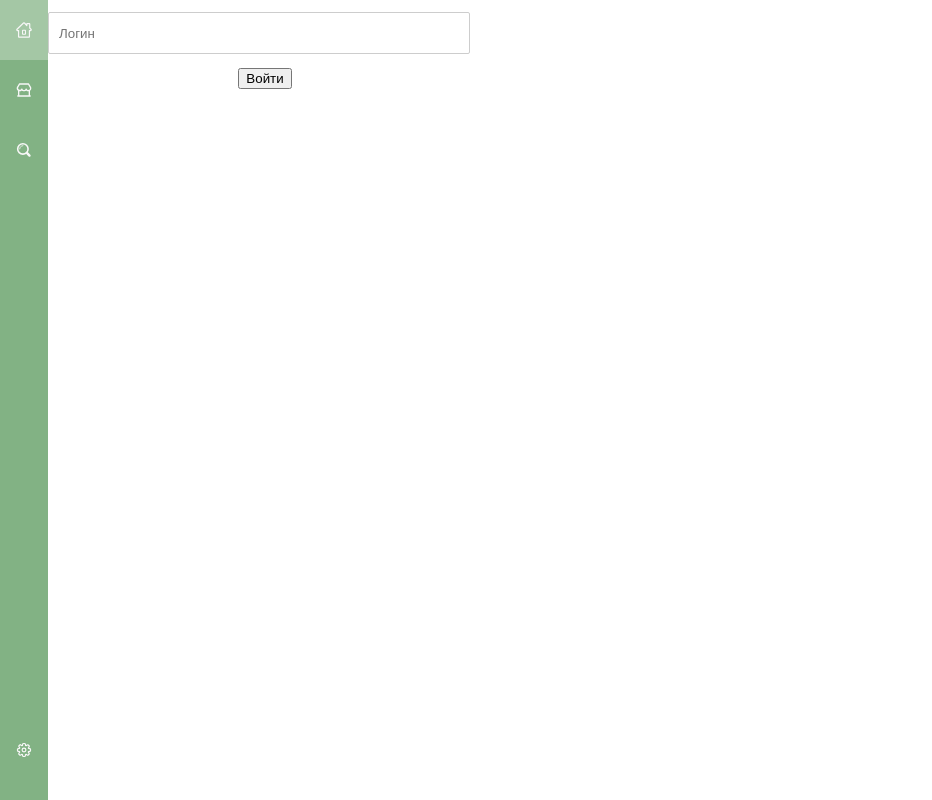
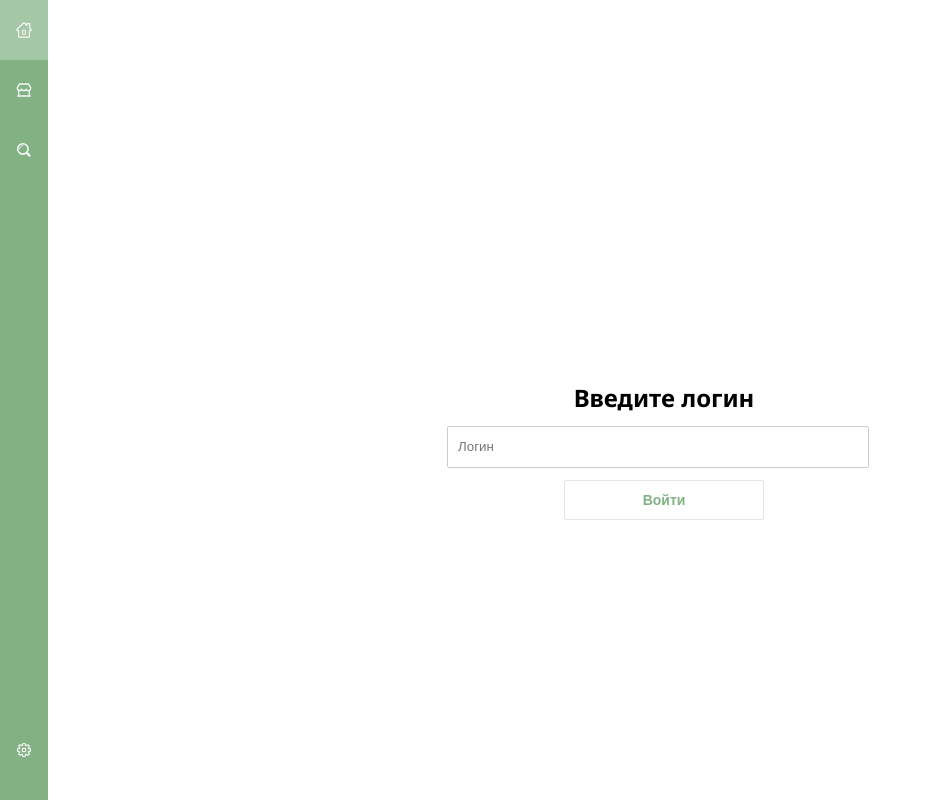
Before and after one commit to stolpegina/funeral-manager, a React (Create React App) app: page / in a window 1280 px wide. Shown: the top 800 px of the page, without its empty margins (0-932 px from the left). Built offline with nearby package versions, Linux system fonts and the light colour scheme.

Commit message:
Added styles for sign-in page, added condition for display pages, fixed Exit button

```diff
--- a/src/App.tsx
+++ b/src/App.tsx
@@ -1,5 +1,5 @@
 import React from "react";
-import { Routes, Route } from "react-router-dom";
+import { Routes, Route, Navigate } from "react-router-dom";
 
 import { Layout } from "./components/Layout/Layout";
 import SignIn from "./pages/sign-in/sign-in.page";
@@ -7,7 +7,6 @@ import CompanyDetail from "./pages/company-detail/company-detail.page";
 import CompaniesList from "./pages/companies-list/companies-list.page";
 import NotFound from "./pages/not-found/not-found.page";
 import Home from "./pages/home/home.page";
-
 
 import "./App.scss";
 
@@ -18,9 +17,15 @@ function App() {
     <div className="App">
       <Routes>
         <Route path="/" element={<Layout />}>
-          <Route index element={ isAuth ? <Home /> : <SignIn />} />
-          <Route path="companies" element={<CompaniesList />} />
-          <Route path="companies/company-detail" element={<CompanyDetail />} />
+          <Route index element={isAuth ? <Home /> : <SignIn />} />
+          <Route
+            path="companies"
+            element={isAuth ? <CompaniesList /> : <Navigate to="/" replace />}
+          />
+          <Route
+            path="companies/company-detail"
+            element={isAuth ? <CompanyDetail /> : <Navigate to="/" replace />}
+          />
           <Route path="*" element={<NotFound />} />
         </Route>
       </Routes>
--- a/src/components/Layout/Layout.tsx
+++ b/src/components/Layout/Layout.tsx
@@ -1,5 +1,5 @@
 import React from "react";
-import { NavLink, Outlet } from "react-router-dom";
+import { NavLink, Outlet, useNavigate } from "react-router-dom";
 
 import { ReactComponent as HomeLogo } from "../../assets/Home.svg";
 import { ReactComponent as CompanyLogo } from "../../assets/Market.svg";
@@ -11,6 +11,7 @@ import { ReactComponent as ExitLogo } from "../../assets/Exit.svg";
 import "./Layout.styles.scss";
 
 const Layout = () => {
+  const navigate = useNavigate();
   return (
     <>
       <div className="menu">
@@ -52,6 +53,8 @@ const Layout = () => {
               to="exit"
               onClick={() => {
                 sessionStorage.removeItem("tokenData");
+                navigate('/');
+                window.location.reload();
               }}
             >
               <ExitLogo className="menu__icon" />
--- a/src/pages/sign-in/sign-in.page.tsx
+++ b/src/pages/sign-in/sign-in.page.tsx
@@ -2,6 +2,8 @@ import React, { ChangeEvent, useState } from "react";
 import { useNavigate } from "react-router-dom";
 import { auth } from "../../api";
 import Input from "../../ui-components/Input/Input";
+
+import './sign-in.styles.scss';
 
 const SignIn = () => {
   const [username, setUsername] = useState("");
@@ -24,14 +26,17 @@ const SignIn = () => {
   };
 
   return (
+    <div className="sign-in">
       <form onSubmit={onSubmit}>
+        <h2>Введите логин</h2>
         <Input
           text="Логин"
           value={username}
           onChange={(e) => setUsername(e.target.value)}
         />
-      <button type="submit">Войти</button>
+        <button className="sign-in__button" type="submit">Войти</button>
       </form>
+    </div>
   );
 };
 
--- /dev/null
+++ b/src/pages/sign-in/sign-in.styles.scss
@@ -0,0 +1,20 @@
+.sign-in {
+  width: 90vw;
+  display: flex;
+  align-items: center;
+  margin: auto;
+  justify-content: center;
+
+  &__button {
+    width: 200px;
+    height: 40px;
+    border: 1px solid #e5e5e5;
+    border-radius: 2px;
+    font-weight: 600;
+    font-size: 14px;
+    color: #82b284;
+    background-color: #fff;
+    cursor: pointer;
+    align-items: center;
+  }
+}
```
Lines whose indentation alone changed are shown as unchanged.
